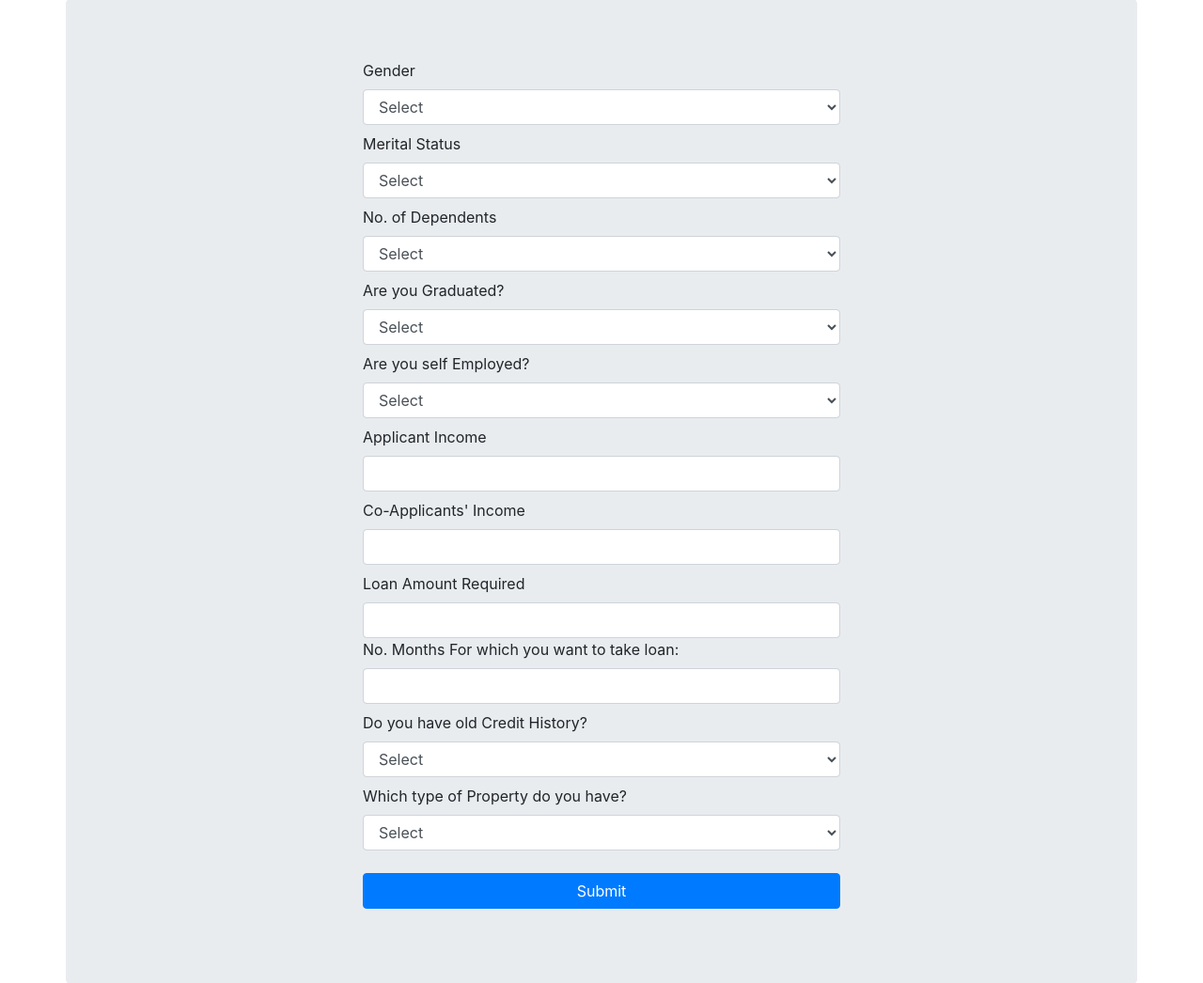
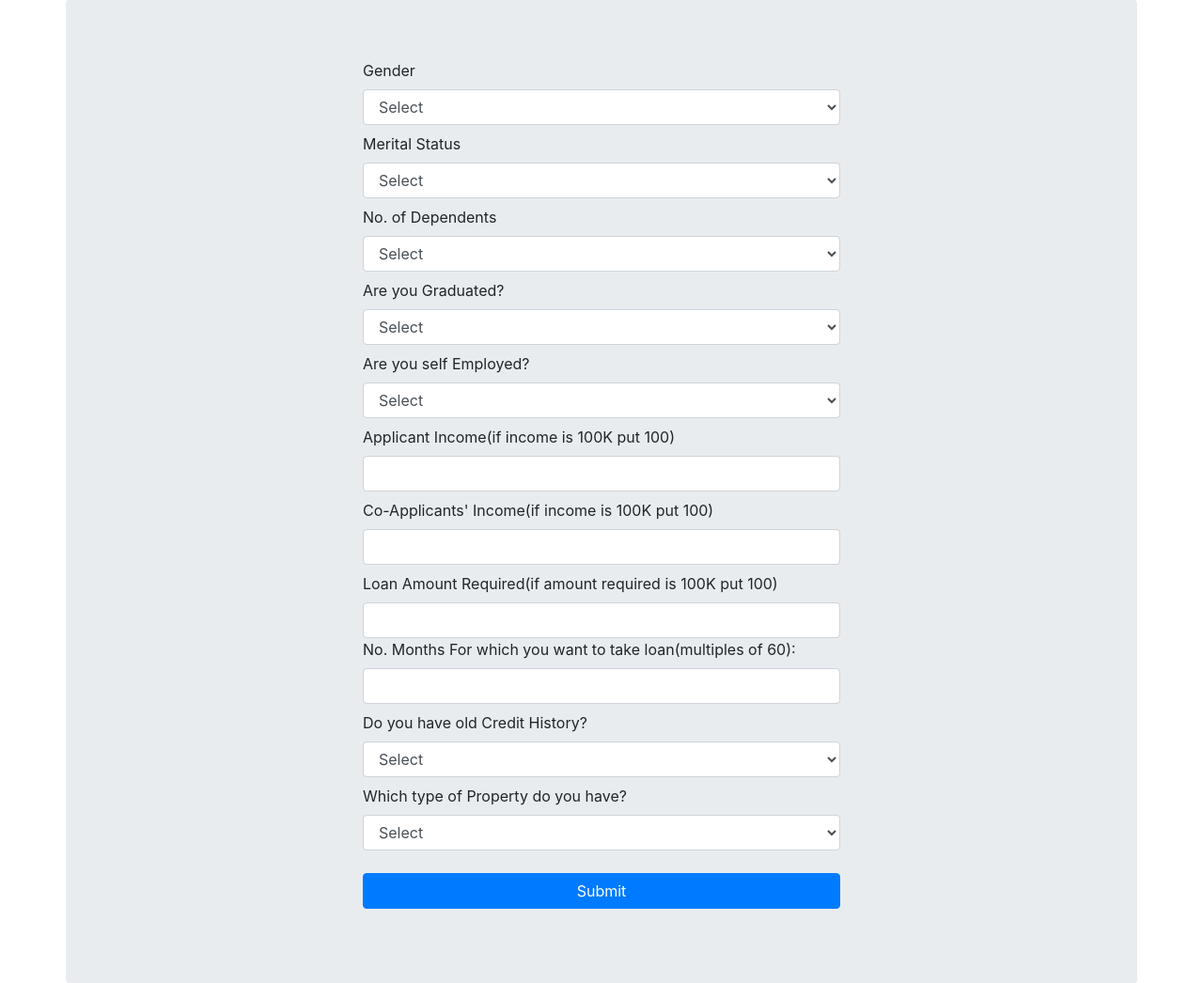
Before and after one commit to SBAhire/loan-prediction-analysis, a Django app: template predictor/templates/predictor/index.html in a window 1280 px wide. Shown: the part 89-1135 px from the top of the page at 94% size. Run offline with Django 3.2, Linux system fonts and the light colour scheme; the template is opened without the code that fills it, so the values that code supplies are empty; some libraries are stand-ins or nearby versions.

Commit message:
change in UI

```diff
--- a/predictor/templates/predictor/index.html
+++ b/predictor/templates/predictor/index.html
@@ -51,13 +51,13 @@
                             <option value=0>No</option>
                             <option value=1>Yes</option>
                         </select>
-                        <label for="app-inc">Applicant Income</label>
+                        <label for="app-inc">Applicant Income(if income is 100K put 100)</label>
                         <input type="number" name="app-inc" id="app-inc" class="form-control mb-2">
-                        <label for="coapp-inc">Co-Applicants' Income</label>
+                        <label for="coapp-inc">Co-Applicants' Income(if income is 100K put 100)</label>
                         <input type="number" name="coapp-inc" id="coapp-inc" class="form-control mb-2">
-                        <label for="amount">Loan Amount Required</label>
+                        <label for="amount">Loan Amount Required(if amount required is 100K put 100)</label>
                         <input type="number" name="amount" id="amount" class="form-control">
-                        <label for="months">No. Months For which you want to take loan:</label>
+                        <label for="months">No. Months For which you want to take loan(multiples of 60):</label>
                         <input type="number" name="months" id="months" class="form-control mb-2 ">
                         <label for="credit">Do you have old Credit History?</label>
                         <select name="credit" id="credit" class="form-control mb-2">
```
